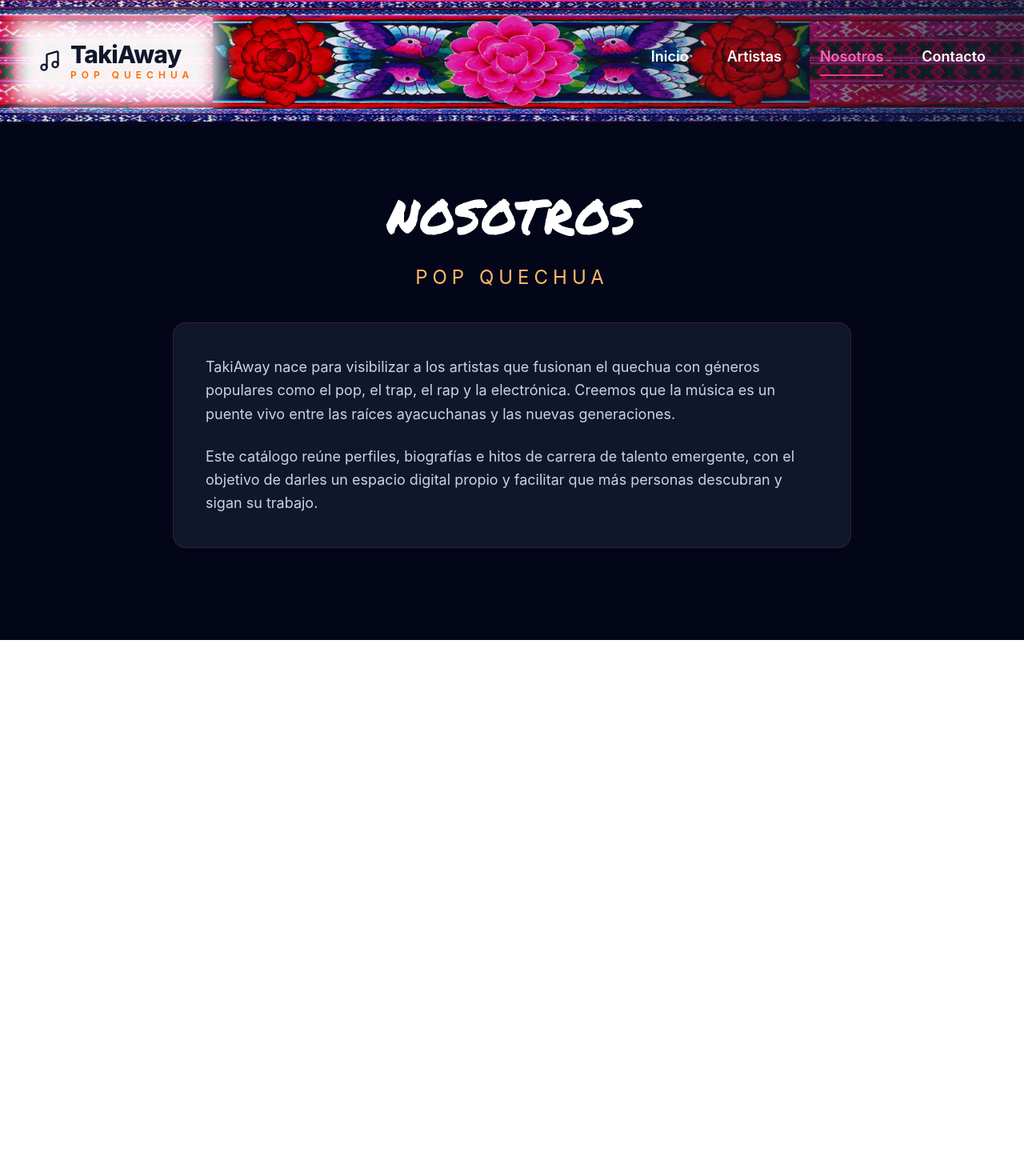
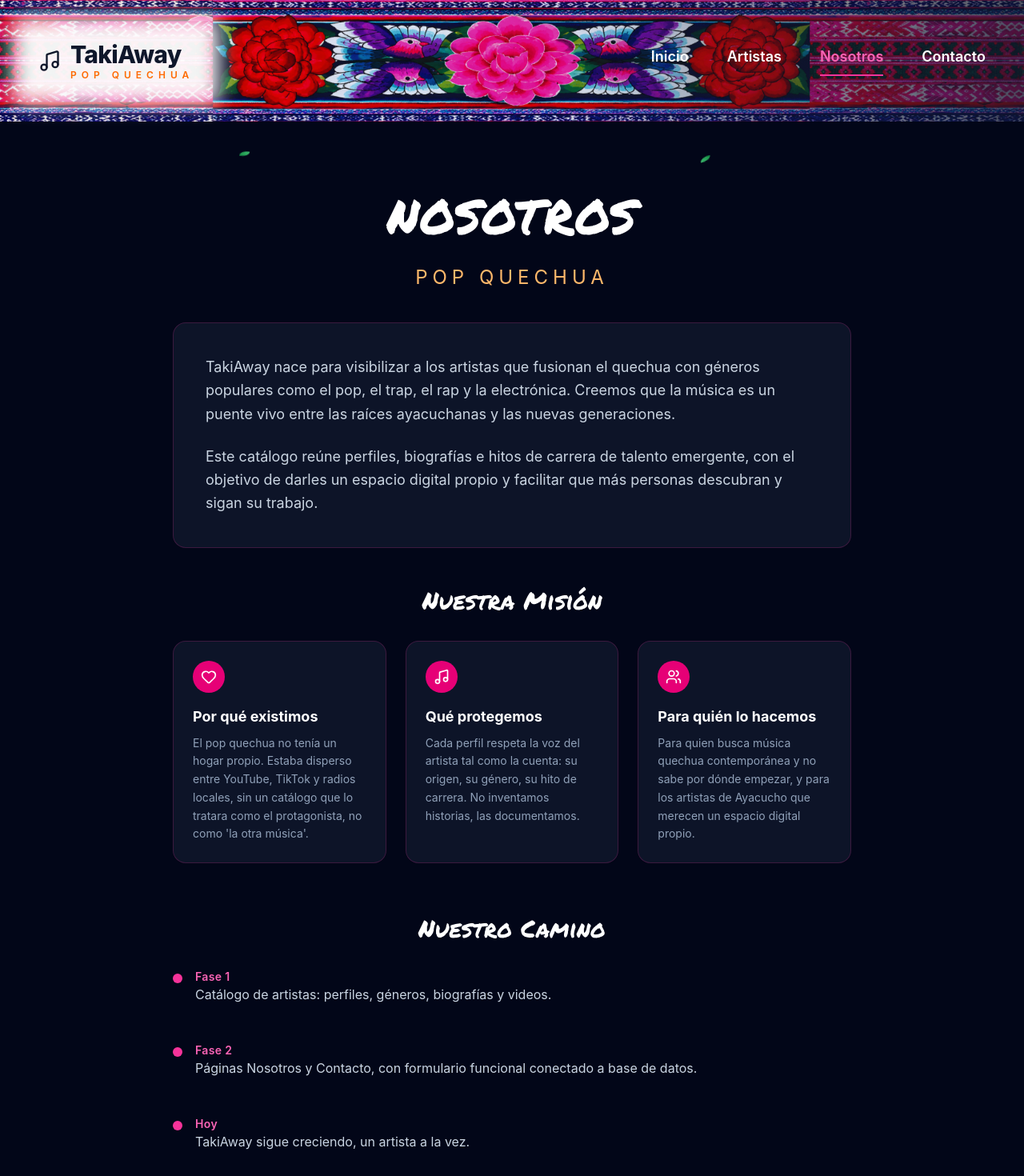
Before and after one commit to carmen-qs/takiaway, a React (Vite) app in the folder frontend/: page /about in a window 1280 px wide. Shown: the top 1470 px of the page at 80% size. Before the commit the page ends 800 px from the top, so only its background shows below. Built offline with nearby package versions, Linux system fonts and the light colour scheme.

Commit message:
feat(ui): add floating petals animation and About page redesign

```diff
--- /dev/null
+++ b/frontend/src/components/FloatingPetals.tsx
@@ -0,0 +1,113 @@
+import React from "react";
+
+const ITEM_COUNT = 20;
+
+type ParticleType = "petal" | "leaf" | "flower";
+
+const TYPES: ParticleType[] = ["petal", "leaf", "flower"];
+
+const FloatingPetals: React.FC = () => {
+  const particles = React.useMemo(
+    () =>
+      Array.from({ length: ITEM_COUNT }, (_, i) => ({
+        id: i,
+        type: TYPES[Math.floor(Math.random() * TYPES.length)],
+        left: Math.random() * 100,
+        delay: Math.random() * 14,
+        duration: 10 + Math.random() * 9,
+        size: 8 + Math.random() * 12,
+        drift: (Math.random() - 0.5) * 90,
+        spin: Math.random() > 0.5 ? 360 : -360,
+      })),
+    []
+  );
+
+  return (
+    <>
+      <style>{`
+        @keyframes particle-fall {
+          0% {
+            transform: translate(0, -10vh) rotate(0deg);
+            opacity: 0;
+          }
+          10% { opacity: 0.85; }
+          90% { opacity: 0.85; }
+          100% {
+            transform: translate(var(--drift), 110vh) rotate(var(--spin));
+            opacity: 0;
+          }
+        }
+        .particle {
+          position: fixed;
+          top: 0;
+          animation-name: particle-fall;
+          animation-timing-function: linear;
+          animation-iteration-count: infinite;
+          pointer-events: none;
+          z-index: 0;
+        }
+        .particle-petal {
+          border-radius: 100% 0 100% 0;
+          background: linear-gradient(135deg, #ec4899, #fb923c);
+        }
+        .particle-leaf {
+          border-radius: 0 100% 0 100%;
+          background: linear-gradient(135deg, #4ade80, #16a34a);
+        }
+        .particle-flower {
+          background: transparent;
+        }
+      `}</style>
+      {particles.map((p) => {
+        const style = {
+          left: `${p.left}%`,
+          animationDuration: `${p.duration}s`,
+          animationDelay: `${p.delay}s`,
+          "--drift": `${p.drift}px`,
+          "--spin": `${p.spin}deg`,
+        } as React.CSSProperties;
+
+        if (p.type === "leaf") {
+          return (
+            <div
+              key={p.id}
+              className="particle particle-leaf"
+              style={{ ...style, width: p.size * 0.7, height: p.size * 1.3 }}
+            />
+          );
+        }
+
+        if (p.type === "flower") {
+          return (
+            <svg
+              key={p.id}
+              className="particle"
+              style={style}
+              width={p.size * 1.4}
+              height={p.size * 1.4}
+              viewBox="0 0 24 24"
+            >
+              <g fill="#f472b6" opacity="0.85">
+                <circle cx="12" cy="6" r="4" />
+                <circle cx="12" cy="18" r="4" />
+                <circle cx="6" cy="12" r="4" />
+                <circle cx="18" cy="12" r="4" />
+              </g>
+              <circle cx="12" cy="12" r="3" fill="#fde68a" />
+            </svg>
+          );
+        }
+
+        return (
+          <div
+            key={p.id}
+            className="particle particle-petal"
+            style={{ ...style, width: p.size, height: p.size }}
+          />
+        );
+      })}
+    </>
+  );
+};
+
+export default FloatingPetals;
--- a/frontend/src/pages/About.tsx
+++ b/frontend/src/pages/About.tsx
@@ -1,9 +1,51 @@
 import React from "react";
+import { Music, Heart, Users } from "lucide-react";
 import Header from "../components/Header";
+import FloatingPetals from "../components/FloatingPetals";
+
+const pilares = [
+  {
+    icon: Heart,
+    titulo: "Por qué existimos",
+    texto:
+      "El pop quechua no tenía un hogar propio. Estaba disperso entre YouTube, TikTok y radios locales, sin un catálogo que lo tratara como el protagonista, no como 'la otra música'.",
+  },
+  {
+    icon: Music,
+    titulo: "Qué protegemos",
+    texto:
+      "Cada perfil respeta la voz del artista tal como la cuenta: su origen, su género, su hito de carrera. No inventamos historias, las documentamos.",
+  },
+  {
+    icon: Users,
+    titulo: "Para quién lo hacemos",
+    texto:
+      "Para quien busca música quechua contemporánea y no sabe por dónde empezar, y para los artistas de Ayacucho que merecen un espacio digital propio.",
+  },
+];
+
+const timeline = [
+  { fecha: "Fase 1", texto: "Catálogo de artistas: perfiles, géneros, biografías y videos." },
+  { fecha: "Fase 2", texto: "Páginas Nosotros y Contacto, con formulario funcional conectado a base de datos." },
+  { fecha: "Hoy", texto: "TakiAway sigue creciendo, un artista a la vez." },
+];
+
+const PETAL_COUNT = 16;
+const petals = Array.from({ length: PETAL_COUNT }, (_, i) => ({
+  id: i,
+  left: Math.random() * 100,
+  delay: Math.random() * 12,
+  duration: 9 + Math.random() * 8,
+  size: 8 + Math.random() * 10,
+  drift: (Math.random() - 0.5) * 80,
+}));
 
 const About: React.FC = () => {
   return (
-    <div className="bg-slate-950 min-h-screen">
+    <div className="bg-slate-950 min-h-screen relative overflow-hidden">
+      <FloatingPetals />
+
+      <div className="relative z-10">
         <div className="relative h-38">
           <Header />
         </div>
@@ -19,7 +61,7 @@ const About: React.FC = () => {
             POP QUECHUA
           </p>
 
-        <div className="bg-slate-900 border border-pink-500/20 rounded-2xl p-8 md:p-10 space-y-6">
+          <div className="bg-slate-900/90 backdrop-blur-sm border border-pink-500/20 rounded-2xl p-8 md:p-10 space-y-6 mb-12">
             <p className="text-slate-300 text-lg leading-relaxed">
               TakiAway nace para visibilizar a los artistas que fusionan el
               quechua con géneros populares como el pop, el trap, el rap y la
@@ -32,6 +74,53 @@ const About: React.FC = () => {
               propio y facilitar que más personas descubran y sigan su trabajo.
             </p>
           </div>
+
+          <h2
+            className="text-3xl text-white text-center mb-8"
+            style={{ fontFamily: "'Permanent Marker', cursive" }}
+          >
+            Nuestra Misión
+          </h2>
+          <div className="grid grid-cols-1 md:grid-cols-3 gap-6 mb-16">
+            {pilares.map(({ icon: Icon, titulo, texto }) => (
+              <div
+                key={titulo}
+                className="bg-slate-900/90 backdrop-blur-sm border border-pink-500/20 rounded-2xl p-6 hover:border-pink-500/50 transition-all"
+              >
+                <div className="bg-pink-600 w-10 h-10 rounded-full flex items-center justify-center mb-4">
+                  <Icon className="text-white" size={20} />
+                </div>
+                <h3 className="text-white font-bold text-lg mb-2">{titulo}</h3>
+                <p className="text-slate-400 text-sm leading-relaxed">{texto}</p>
+              </div>
+            ))}
+          </div>
+
+          <h2
+            className="text-3xl text-white text-center mb-8"
+            style={{ fontFamily: "'Permanent Marker', cursive" }}
+          >
+            Nuestro Camino
+          </h2>
+          <div className="space-y-6">
+            {timeline.map(({ fecha, texto }, i) => (
+              <div key={i} className="flex gap-4 items-start">
+                <div className="flex flex-col items-center">
+                  <div className="w-3 h-3 rounded-full bg-pink-500 mt-1.5" />
+                  {i < timeline.length - 1 && (
+                    <div className="w-px flex-1 bg-pink-500/30 my-1" />
+                  )}
+                </div>
+                <div className="pb-6">
+                  <p className="text-pink-400 font-semibold text-sm tracking-wide">
+                    {fecha}
+                  </p>
+                  <p className="text-slate-300">{texto}</p>
+                </div>
+              </div>
+            ))}
+          </div>
+        </div>
       </div>
     </div>
   );
--- a/frontend/src/pages/ArtistDetail.tsx
+++ b/frontend/src/pages/ArtistDetail.tsx
@@ -4,6 +4,7 @@ import axios from "axios";
 import { ArrowLeft, MapPin } from "lucide-react";
 import VideoPlayer from "../components/VideoPlayer";
 import Header from "../components/Header";
+import FloatingPetals from "../components/FloatingPetals";
 
 interface Artist {
   id: string;
@@ -69,7 +70,8 @@ const ArtistDetail: React.FC = () => {
   }
 
   return (
-    <div className="bg-slate-950 min-h-screen">
+    <div className="bg-slate-950 min-h-screen relative">
+      <FloatingPetals />
       {/* Header compartido, necesita un contenedor con altura para posicionarse */}
       <div className="relative h-38">
         <Header />
--- a/frontend/src/pages/Catalog.tsx
+++ b/frontend/src/pages/Catalog.tsx
@@ -3,6 +3,7 @@ import axios from "axios";
 import ArtistCard from "../components/ArtistCard";
 import GenreFilter from "../components/GenreFilter";
 import Header from "../components/Header";
+import FloatingPetals from "../components/FloatingPetals";
 import Concierto2 from "../images/Concierto2.jpg";
 
 const Catalog = () => {
@@ -22,7 +23,8 @@ const Catalog = () => {
   }, [genre]);
 
   return (
-    <div className="bg-slate-950 min-h-screen">
+    <div className="bg-slate-950 min-h-screen relative">
+      <FloatingPetals />
       {/* Hero con el Header compartido encima */}
       <section
         className="relative bg-cover bg-center"
--- a/frontend/src/pages/Home.tsx
+++ b/frontend/src/pages/Home.tsx
@@ -1,5 +1,4 @@
 import { useState, useEffect } from "react";
-import { Link, useLocation } from "react-router-dom";
 import { FaFacebookF, FaInstagram, FaYoutube, FaSpotify } from "react-icons/fa";
 import { Music, MousePointer2 } from "lucide-react";
 import newHeader from "../images/newHeader.png";
@@ -10,11 +9,11 @@ import Concierto2 from "../images/Concierto2.jpg";
 import Concierto4 from "../images/Concierto4.jpg";
 import Concierto5 from "../images/Concierto5.jpg";
 import Header from "../components/Header";
+import FloatingPetals from "../components/FloatingPetals";
 
 const heroImages = [Concierto1, Concierto2, Concierto4, Concierto5];
 
 export default function Home() {
-  const location = useLocation();
   const [currentImage, setCurrentImage] = useState(0);
 
   useEffect(() => {
@@ -25,15 +24,9 @@ export default function Home() {
     return () => clearInterval(interval);
   }, []);
 
-  const navLinks = [
-    { to: "/", label: "Inicio" },
-    { to: "/catalog", label: "Artistas" },
-    { to: "/music", label: "Música" },
-    { to: "/contact", label: "Contacto" },
-  ];
-
   return (
     <>
+      <FloatingPetals />
       <section className="relative h-screen overflow-hidden bg-black">
         {/* Capas de fondo apiladas, con fade cruzado entre ellas */}
         {heroImages.map((img, index) => (
```
Lines whose indentation alone changed are shown as unchanged.
